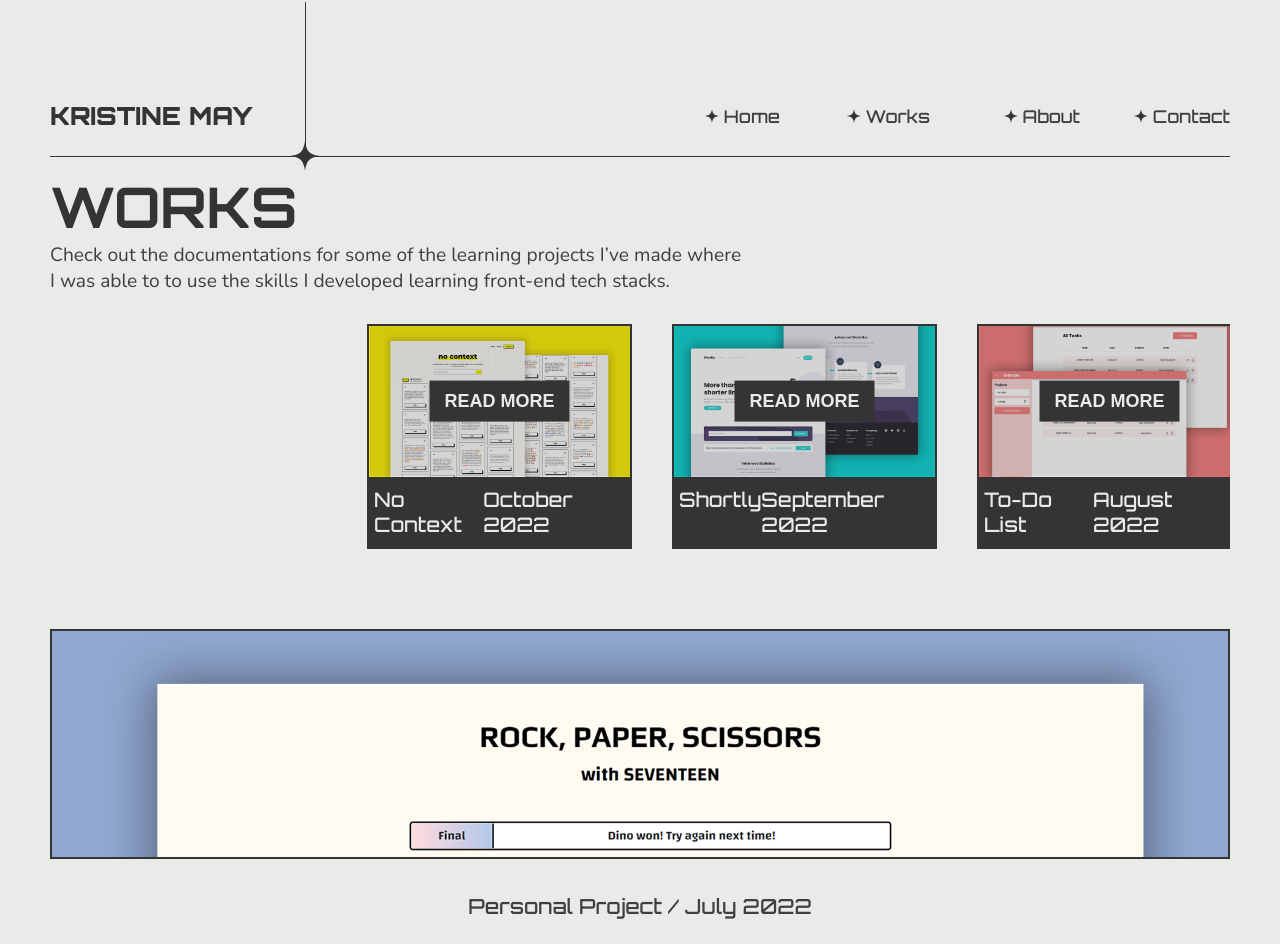
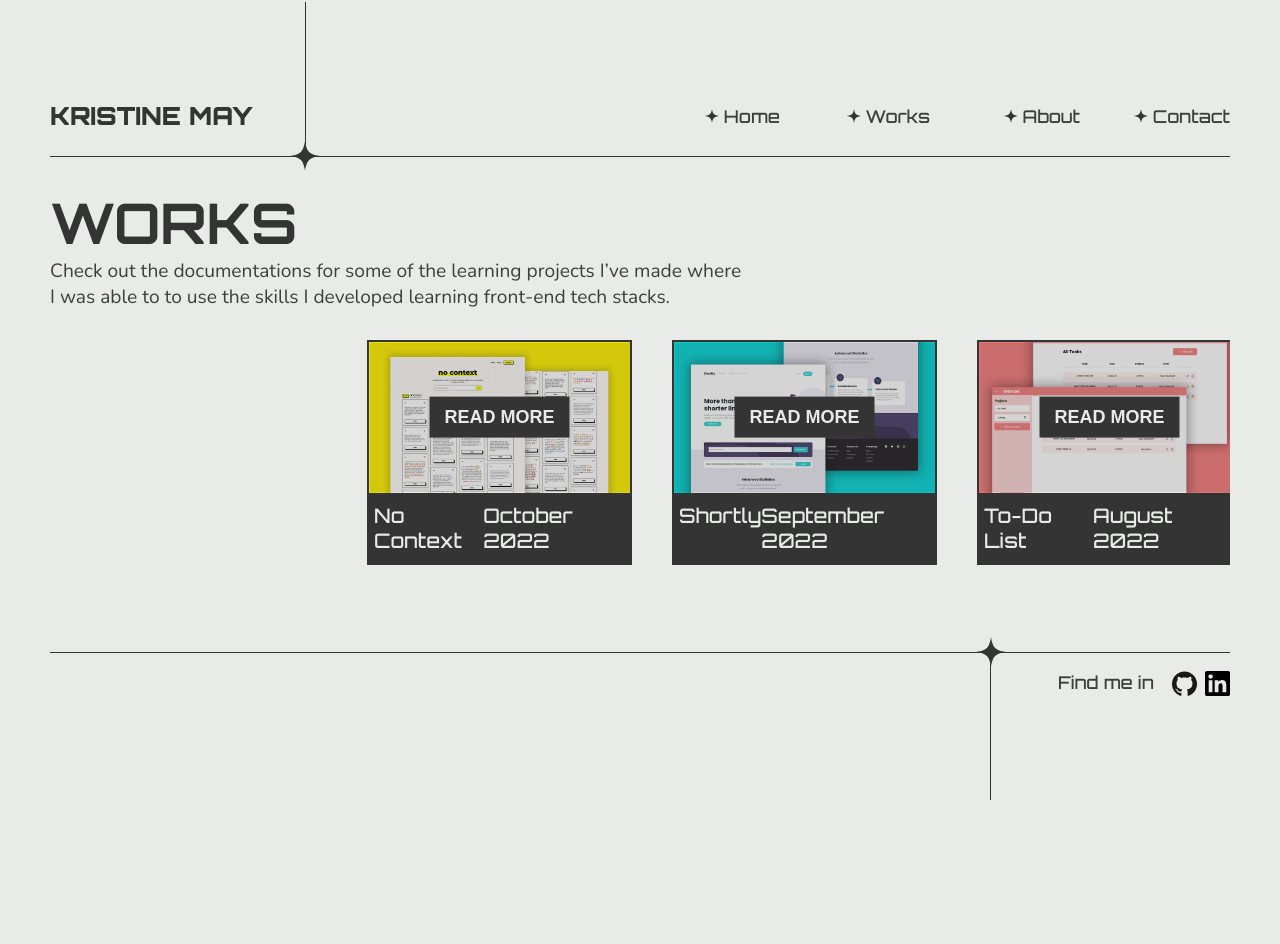
Before and after one commit to sn-tin/frontendkristine, a React (Create React App) app: page /works in a window 1280 px wide. Shown: the top 944 px of the page. After the commit the page ends 800 px from the top, so only its background shows below. Built offline with nearby package versions, Linux system fonts and the light colour scheme.

Commit message:
Remove shortly component

```diff
--- a/src/components/Works/Works.js
+++ b/src/components/Works/Works.js
@@ -22,7 +22,6 @@ const Works = () => {
             <CardFlex className="cards-flex">
                 {workCards}
             </CardFlex>
-            <RockPaperScissor />
         </section>
     )
 }
```
